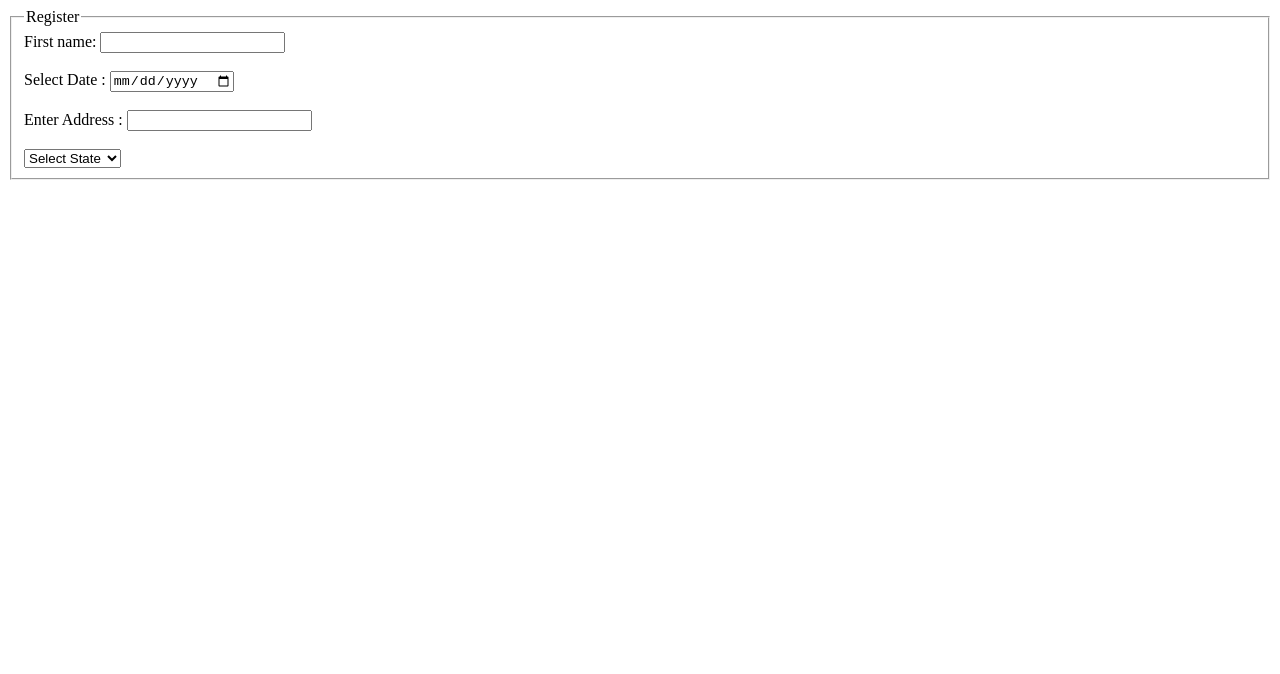
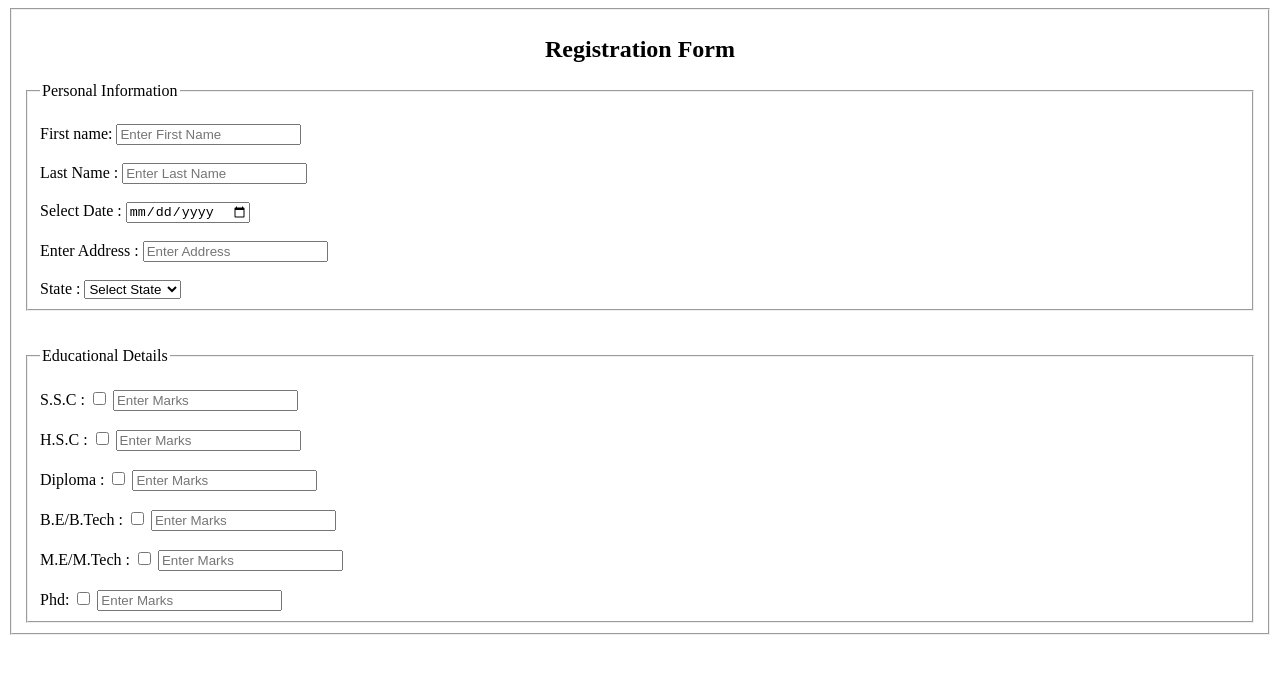
Before and after one commit to Nilesh-Parit/WPT, a plain HTML site: page Day2Assign/Registration.html in a window 1280 px wide. Drawn offline with Linux system fonts and the light colour scheme.

Commit message:
08-12-2023

```diff
--- a/Day2Assign/Registration.html
+++ b/Day2Assign/Registration.html
@@ -1,29 +1,44 @@
 <html>
     <head>
-        <title>
-            Registration Form
-        </title>
+        <title>Registration Form</title>
     </head>
+
     <body>
-
     <fieldset>
-        <legend>
-            Register
-        </legend>
+        <h2 style="text-align: center;">Registration Form</h2>
+        <fieldset>
+        <legend>Personal Information</legend><br>
         <label for="fname">First name:</label>
-        <input type="text" id="fname" name="fname"><br><br>
+        <input type="text" id="fname" name="fname" placeholder="Enter First Name"><br><br>
+        <label>Last Name : <input type="text" placeholder="Enter Last Name"/></label><br> <br>
         Select Date : <input type = "date"/> <br> <br>
-        Enter Address : <input type = "text"/> <br> <br>
+        Enter Address : <input type = "text" placeholder="Enter Address"/> <br> <br>
+        State :
         <select>
             <option>Select State </option>
+            <option>Maharashtra</option>
             <option>M.P.</option>
-            <option>Maharashtra</option>
             <option>A.P.</option>
             <option>H.P.</option>
             <option>Punjab</option>
             <option>Goa</option>
         </select>
-
+        </fieldset><br><br>
+        <fieldset>
+            <legend>Educational Details</legend><br>
+            <label>S.S.C : <input type="checkbox"/></lable>
+                <label><input type="text" placeholder="Enter Marks"></label><br><br>
+                <label>H.S.C : <input type="checkbox" /></label>
+                <label><input type="text" placeholder="Enter Marks"></label><br><br>
+                <label>Diploma : <input type="checkbox" /></label>
+                <label><input type="text" placeholder="Enter Marks"></label><br><br>
+                <label>B.E/B.Tech : <input type="checkbox"/></label>
+                <label><input type="text" placeholder="Enter Marks"></label><br><br>
+                <label>M.E/M.Tech : <input type="checkbox"/></label>
+                <label><input type="text" placeholder="Enter Marks"></label><br><br>
+                <label>Phd: <input type="checkbox"/></label>
+                <label><input type="text" placeholder="Enter Marks"></label><br>
+        </fieldset>
     </fieldset>
 
 
```
